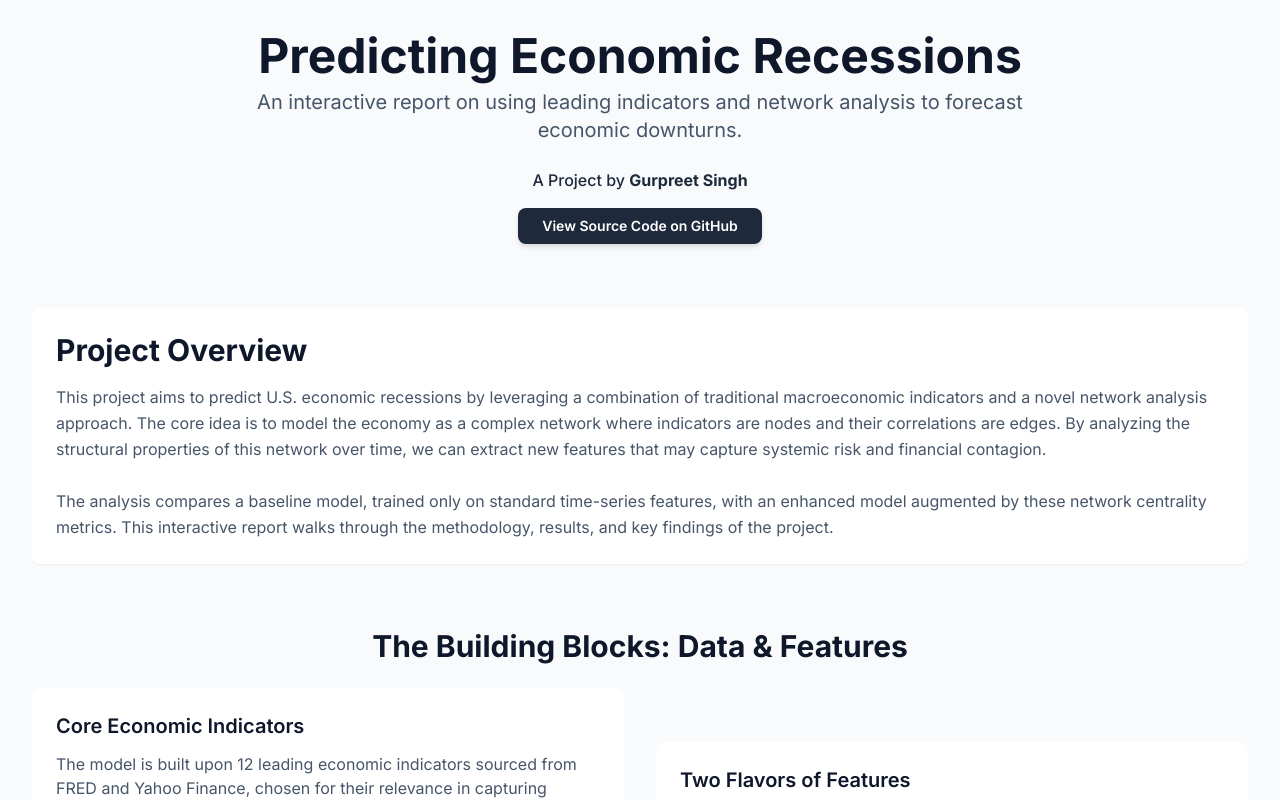
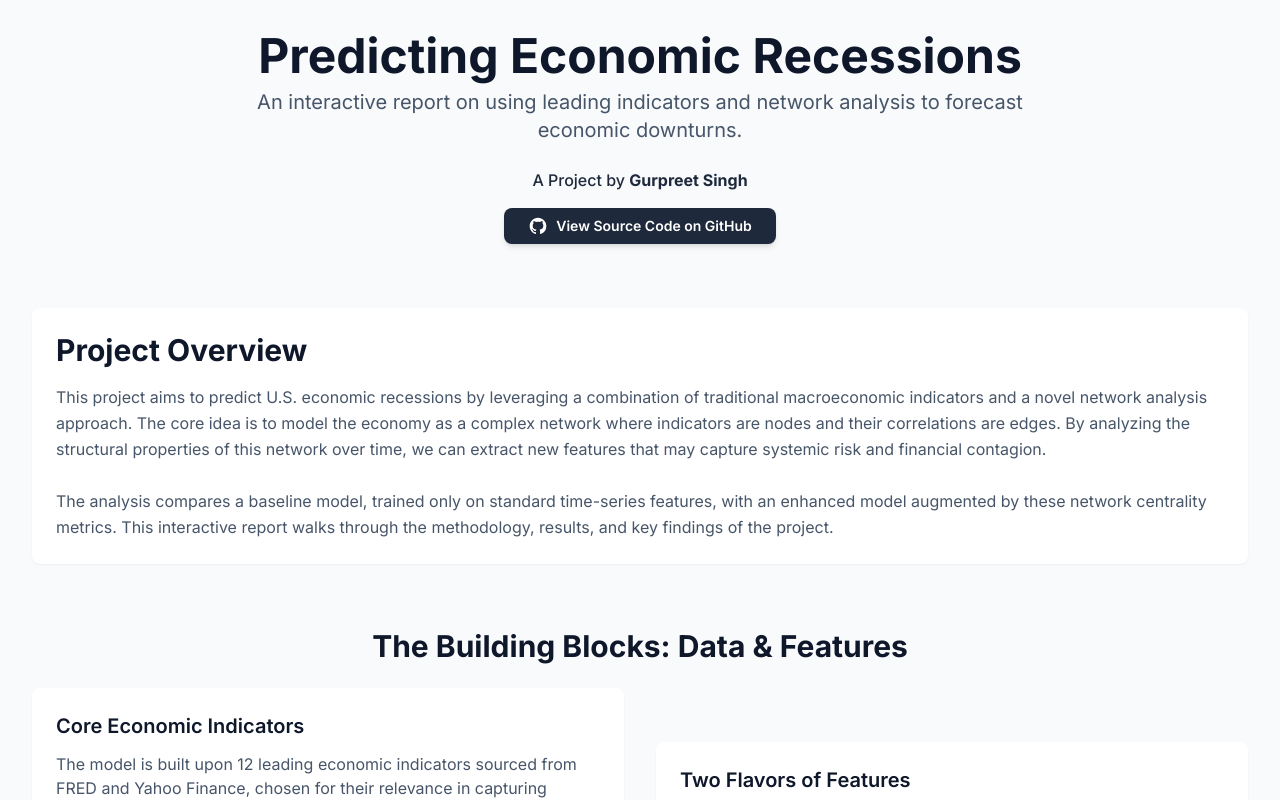
Before and after one commit to IncelPenguine/Recession_Prediction_Network_Analysis, a plain HTML site: page index.html in a window 1280 px wide. Shown: the top 800 px of the page. Drawn offline with nearby package versions, Linux system fonts and the light colour scheme.

Commit message:
Added Icons

```diff
--- a/index.html
+++ b/index.html
@@ -76,7 +76,10 @@
 
             <div class="mt-6">
                 <p class="text-md text-slate-800 font-medium">A Project by <strong>Gurpreet Singh</strong></p>
-                <a href="https://github.com/IncelPenguine/Recession_Prediction_Network_Analysis" target="_blank" rel="noopener noreferrer" class="mt-4 inline-block bg-slate-800 text-white font-semibold px-6 py-2 rounded-lg hover:bg-slate-700 transition-colors duration-200 text-sm shadow-md">
+                <a href="https://github.com/IncelPenguine/Recession_Prediction_Network_Analysis" target="_blank" rel="noopener noreferrer" class="mt-4 inline-flex items-center bg-slate-800 text-white font-semibold px-6 py-2 rounded-lg hover:bg-slate-700 transition-colors duration-200 text-sm shadow-md">
+                    <svg class="w-5 h-5 mr-2" fill="currentColor" viewBox="0 0 24 24" aria-hidden="true">
+                        <path fill-rule="evenodd" d="M12 2C6.477 2 2 6.477 2 12c0 4.418 2.865 8.168 6.839 9.492.5.092.682-.217.682-.482 0-.237-.009-.868-.014-1.703-2.782.605-3.369-1.343-3.369-1.343-.454-1.158-1.11-1.466-1.11-1.466-.908-.62.069-.608.069-.608 1.003.07 1.531 1.032 1.531 1.032.892 1.53 2.341 1.088 2.91.832.092-.647.35-1.088.636-1.338-2.22-.253-4.555-1.113-4.555-4.951 0-1.093.39-1.988 1.031-2.688-.103-.253-.446-1.272.098-2.65 0 0 .84-.27 2.75 1.026A9.564 9.564 0 0112 6.844c.85.004 1.705.115 2.504.337 1.909-1.296 2.747-1.027 2.747-1.027.546 1.379.203 2.398.1 2.651.64.7 1.03 1.595 1.03 2.688 0 3.848-2.338 4.695-4.566 4.942.359.308.678.92.678 1.855 0 1.338-.012 2.419-.012 2.747 0 .268.18.58.688.482A10.001 10.001 0 0022 12c0-5.523-4.477-10-10-10z" clip-rule="evenodd" />
+                    </svg>
                     View Source Code on GitHub
                 </a>
             </div>
```
